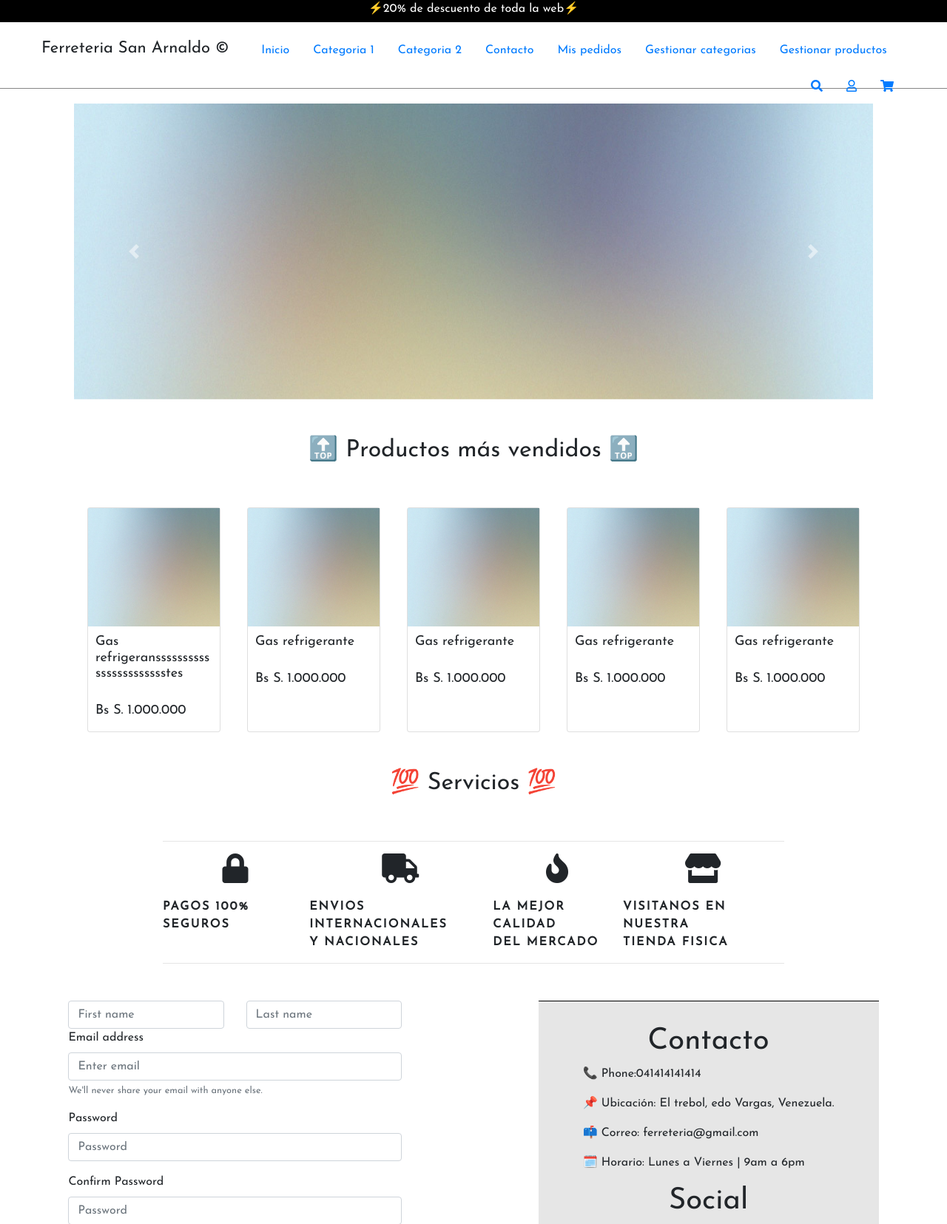
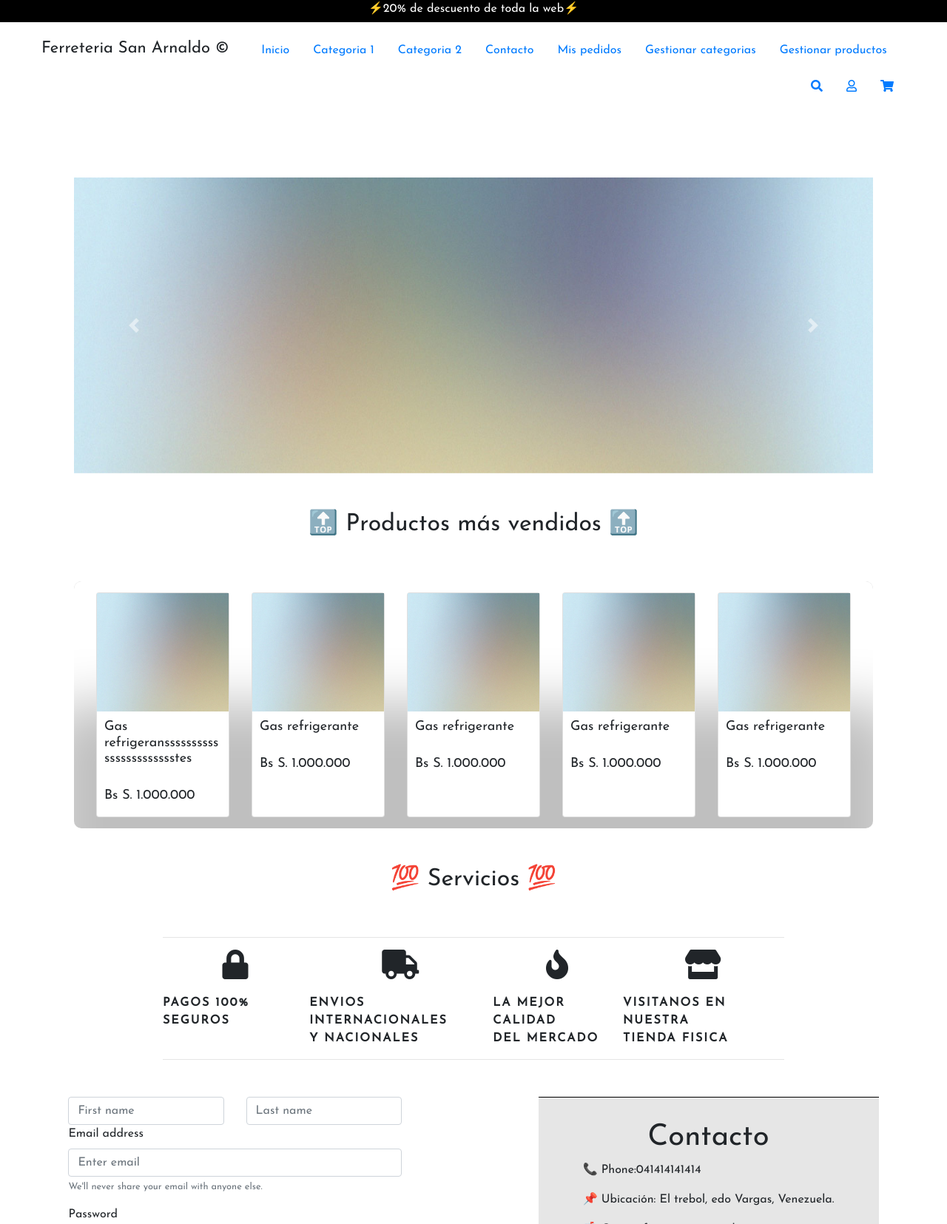
Before and after one commit to borizz1414/tienda, a PHP site: page /udemyphp/index_maqueta.php in a window 1280 px wide. Shown: the top 1655 px of the page at 74% size. Run offline with PHP 8.4, Linux system fonts and the light colour scheme; some libraries are stand-ins or nearby versions.

Commit message:
Estilizando y retocando

```diff
--- a/assets/css/estilos.css
+++ b/assets/css/estilos.css
@@ -3,6 +3,7 @@
     padding: 0;
     box-sizing: border-box;
     font-family: 'Josefin Sans', sans-serif;
+
 
 }
 
@@ -11,7 +12,7 @@
     height: 120px;
     display: flex;
     flex-direction: column;
-    border-bottom:1px solid #858585;
+   background: white;
 }
 
 .ofertas-header {
@@ -54,7 +55,7 @@
 .contenedor-section{
     margin-left:100px;
     margin-right: 100px;
-    margin-top:20px;
+    margin-top:120px;
 }
 /*------banner - login-----*/
 .banner-login{
@@ -67,12 +68,11 @@
 .login-register{
     flex:0 1 auto;
     min-width: 324px;;
-}
-.login-register{
-
+    margin-right:20px;
 box-shadow: inset 0px 200px 72px -34px rgba(255,255,255,1);
 background:#bfbfbf;
-border-bottom:2px solid #858585;
+
+border-radius: 10px;
 }
 .sombra{
 
@@ -99,6 +99,13 @@ margin-left:10px;
 .productos {
     display: flex;
     justify-content: space-around;
+
+        box-shadow: inset 0px 200px 72px -34px rgba(255,255,255,1);
+        background: #bfbfbf;
+        padding: 15px;
+        border-radius: 10px;
+
+
 
 }
 .all-products{
--- a/views/layout/header.php
+++ b/views/layout/header.php
@@ -21,7 +21,7 @@
 <body>
   <div class="contenedor">
     <!--CABECERA-->
-    <header class="header">
+    <header class="header fixed-top">
       <div class="ofertas-header">
         <p id="ofertas">⚡20% de descuento de toda la web⚡</p>
       </div>
--- a/views/layout/slider.php
+++ b/views/layout/slider.php
@@ -67,3 +67,4 @@
 </section>
 
   </div>
+  <hr>
--- a/views/producto/destacados.php
+++ b/views/producto/destacados.php
@@ -6,6 +6,7 @@
 
       </div>
     </div>
+    <hr>
  <!--CONTENIDO CENTRAL-->
  <section class="productos">
      <div class="categorias-product sombra">
```
